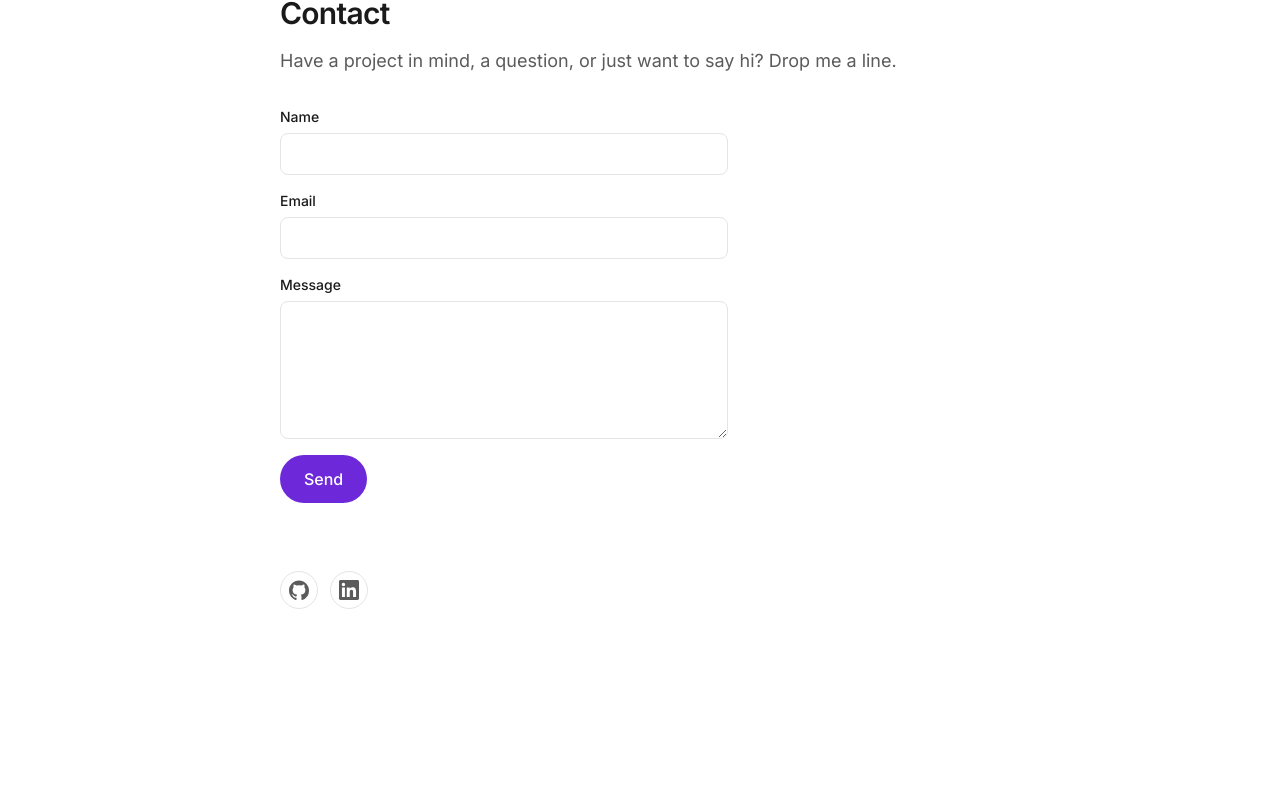
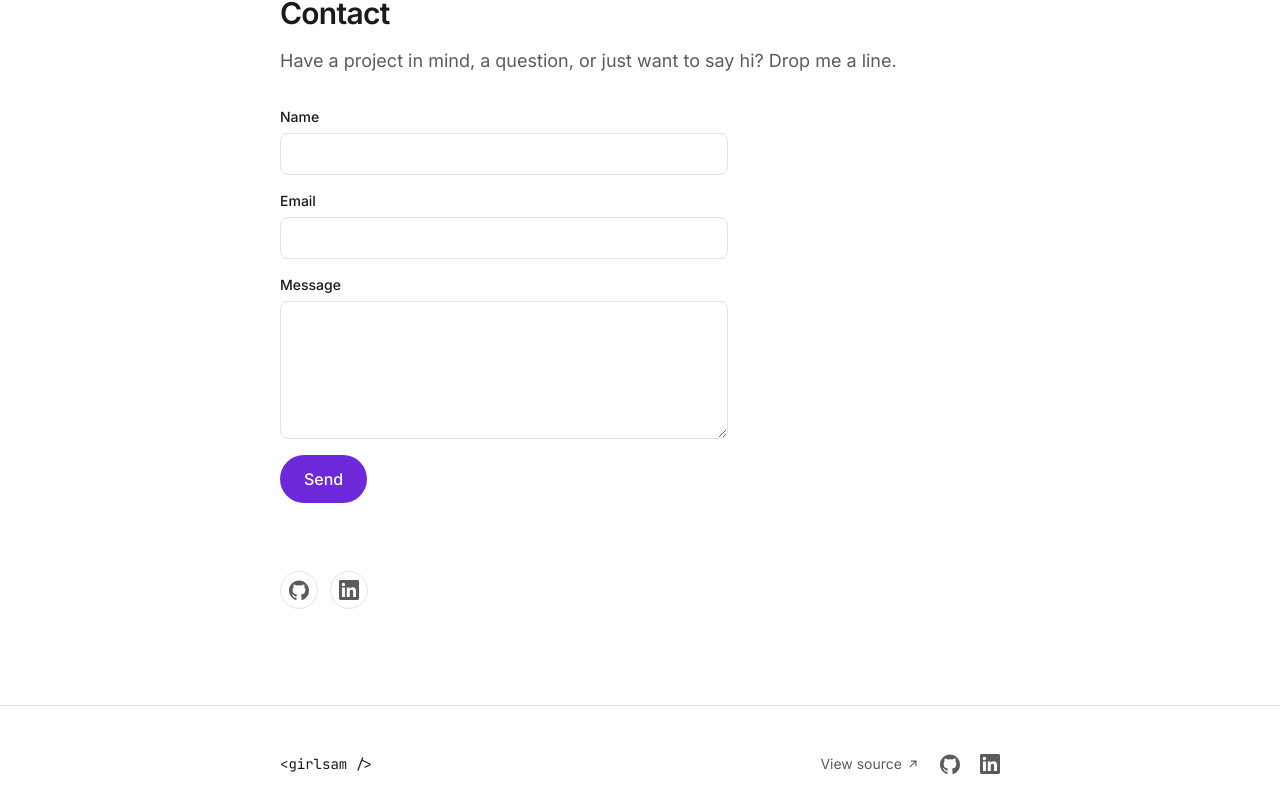
Before and after one commit to girlsam/personal-site, a Next.js app: page / in a window 1280 px wide. Shown: the part 2347-3159 px from the top of the page. Before the commit the page ends 3052 px from the top, so only its background shows below. Built offline with nearby package versions, Linux system fonts and the light colour scheme.

Commit message:
feat: add the site footer
Footer with the <girlsam /> mark, a "View source" link to the repo (the
code-as-portfolio payoff), and GitHub/LinkedIn links. Rendered after <main>
in the layout as the contentinfo landmark.

```diff
--- a/app/layout.tsx
+++ b/app/layout.tsx
@@ -1,6 +1,7 @@
 import type { Metadata } from "next";
 import { Inter, JetBrains_Mono } from "next/font/google";
 
+import { Footer } from "@/components/Footer/Footer";
 import { BubbleNav } from "@/components/nav/BubbleNav/BubbleNav";
 import { SkipLink } from "@/components/SkipLink/SkipLink";
 import { site } from "@/lib/content";
@@ -34,6 +35,7 @@ export default function RootLayout({
         <SkipLink />
         <BubbleNav />
         <main id="main">{children}</main>
+        <Footer />
       </body>
     </html>
   );
--- /dev/null
+++ b/components/Footer/Footer.tsx
@@ -0,0 +1,46 @@
+import { ArrowUpRightIcon, GitHubIcon, LinkedInIcon } from "@/components/icons";
+import { site, social } from "@/lib/content";
+
+/**
+ * Site footer: brand mark, a "view source" link (the code-as-portfolio
+ * payoff), and social links. Static server component.
+ */
+export function Footer() {
+  return (
+    <footer className="border-t border-border">
+      <div className="mx-auto flex max-w-3xl flex-col items-center gap-6 px-6 py-12 text-sm sm:flex-row sm:justify-between sm:gap-4">
+        <p className="font-mono text-foreground">{site.brand}</p>
+
+        <div className="flex items-center gap-5 text-muted">
+          <a
+            href={social.repo}
+            target="_blank"
+            rel="noopener noreferrer"
+            className="inline-flex items-center gap-1 transition-colors hover:text-foreground"
+          >
+            View source
+            <ArrowUpRightIcon className="size-3.5" />
+          </a>
+          <a
+            href={social.github}
+            aria-label="GitHub"
+            target="_blank"
+            rel="noopener noreferrer"
+            className="transition-colors hover:text-foreground"
+          >
+            <GitHubIcon className="size-5" />
+          </a>
+          <a
+            href={social.linkedin}
+            aria-label="LinkedIn"
+            target="_blank"
+            rel="noopener noreferrer"
+            className="transition-colors hover:text-foreground"
+          >
+            <LinkedInIcon className="size-5" />
+          </a>
+        </div>
+      </div>
+    </footer>
+  );
+}
--- a/lib/content.ts
+++ b/lib/content.ts
@@ -15,6 +15,7 @@ export const nav = [
 export const social = {
   github: "https://github.com/girlsam",
   linkedin: "https://www.linkedin.com/in/samgoldsmith",
+  repo: "https://github.com/girlsam/personal-site",
 } as const;
 
 export const hero = {
```
Also changed, not shown: 1 other file (tests, documents, lock files or other folders).
